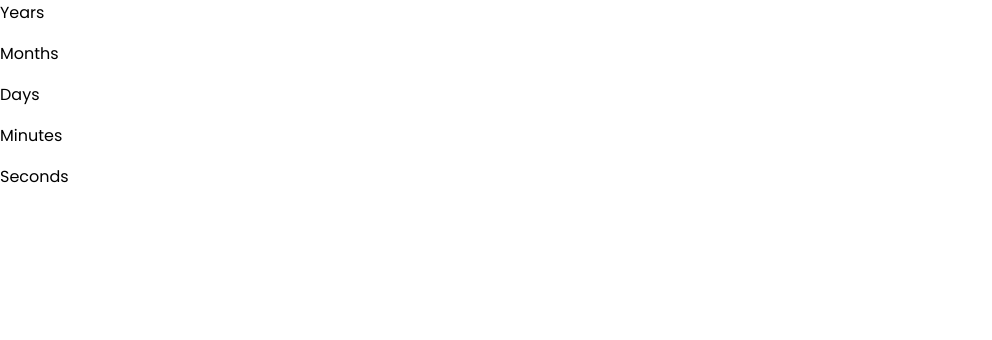
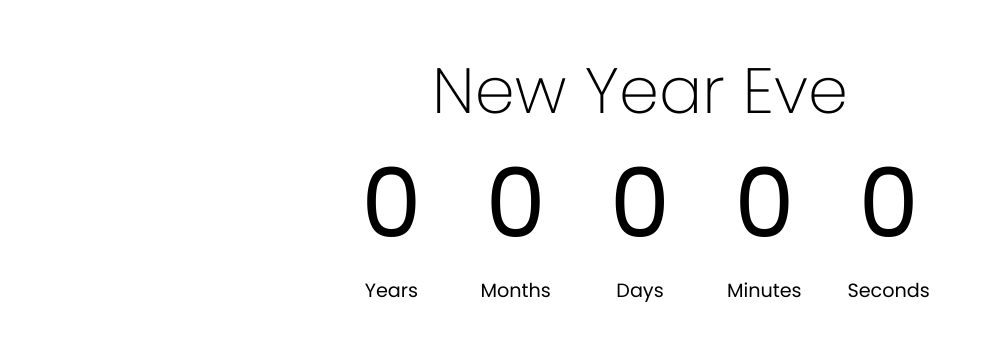
Before and after one commit to sauravkoduvalli/10-Javascript-Projects, a plain HTML site: page countdown_timer/index.html in a window 1280 px wide. Shown: the whole page, without its empty margins (0-992 px from the left). Drawn offline with Linux system fonts and the light colour scheme.

Commit message:
added UI

```diff
--- a/countdown_timer/index.html
+++ b/countdown_timer/index.html
@@ -7,26 +7,29 @@
     <script src="script.js" defer></script>
   </head>
   <body>
+    <div class="main-container">
+      <h1>New Year Eve</h1>
       <div class="countdown-container">
-      <div class="years-count">
-        <p class="big-text" id="years"></p>
+        <div class="counter years-count">
+          <p class="big-text" id="years">0</p>
           <span>Years</span>
         </div>
-      <div class="months-count">
-        <p class="big-text" id="months"></p>
+        <div class="counter months-count">
+          <p class="big-text" id="months">0</p>
           <span>Months</span>
         </div>
-      <div class="days-count">
-        <p class="big-text" id="days"></p>
+        <div class="counter days-count">
+          <p class="big-text" id="days">0</p>
           <span>Days</span>
         </div>
-      <div class="minutes-count">
-        <p class="big-text" id="minutes"></p>
+        <div class="counter minutes-count">
+          <p class="big-text" id="minutes">0</p>
           <span>Minutes</span>
         </div>
-      <div class="seconds-count">
-        <p class="big-text" id="seconds"></p>
+        <div class="counter seconds-count">
+          <p class="big-text" id="seconds">0</p>
           <span>Seconds</span>
+        </div>
       </div>
     </div>
   </body>
--- a/countdown_timer/script.js
+++ b/countdown_timer/script.js
@@ -0,0 +1,12 @@
+let countdownDateFrom = "1 Jan 2026";
+
+function countdown(date) {
+    const exprectedDate = new Date(date);
+    const currentDate = new Date();
+
+    let differenceInDates = exprectedDate - currentDate;
+    console.log(Date(differenceInDates).toString());
+}
+
+
+countdown(countdownDateFrom);
--- a/countdown_timer/styles.css
+++ b/countdown_timer/styles.css
@@ -9,7 +9,46 @@ body {
     background-size: 100% 100%;
     background-repeat: no-repeat;
     background-position: center center;
+    display: flex;
+    flex-direction: column;
+    align-items: center;
+    justify-content: start;
     min-height: 100vh;
     font-family: "Poppins", sans-serif;
     margin: 0;
 }
+
+.main-container {
+    display: flex;
+    flex-direction: column;
+    justify-content: center;
+    align-items: center;
+}
+
+h1 {
+    font-size: 4rem;
+    font-weight: lighter;
+}
+
+.countdown-container {
+    display: flex;
+    flex-direction: row;
+    justify-content: center;
+    margin: -50;
+}
+
+.big-text {
+    font-size: 6rem;
+    margin: 0 2rem;
+    font-weight: 500;
+}
+
+.counter {
+    text-align: center;
+    justify-content: center;
+    align-items: center;
+}
+
+.counter span {
+    font-size: larger;
+}
```
Lines whose indentation alone changed are shown as unchanged.
